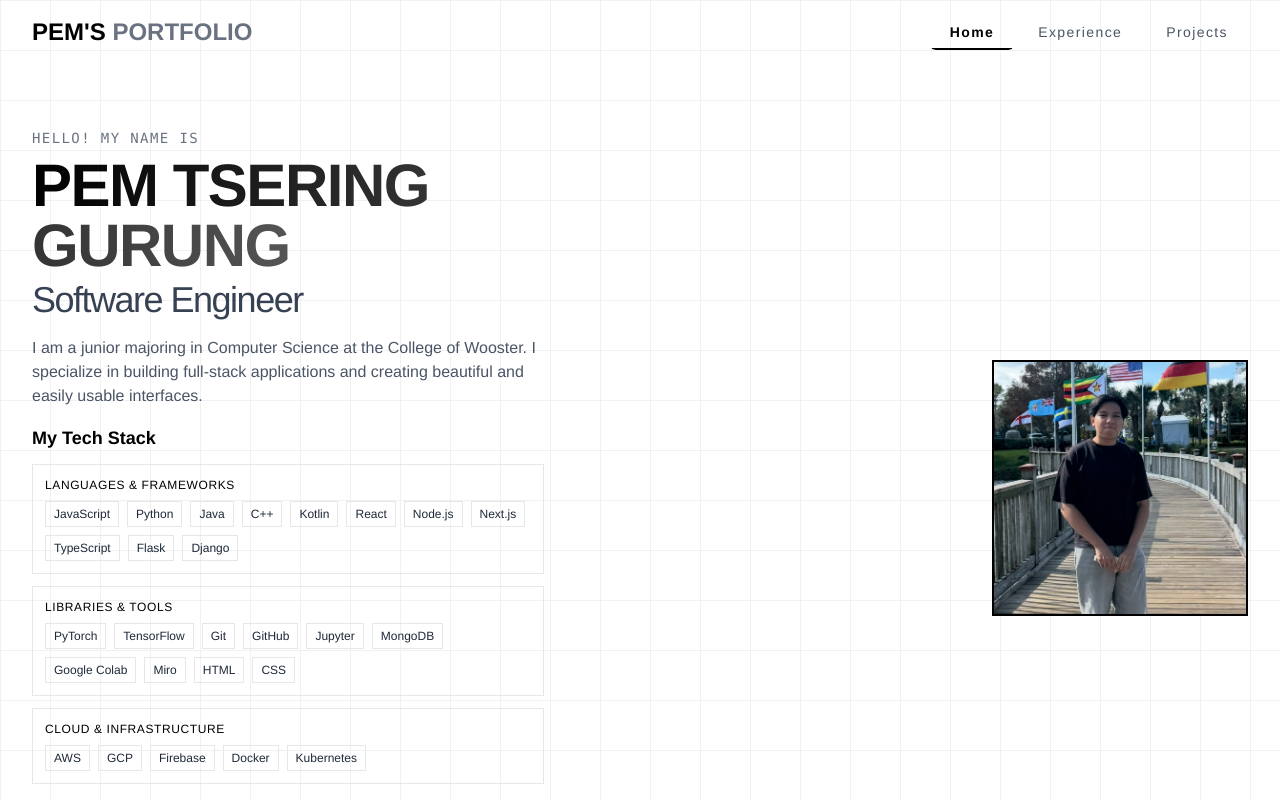
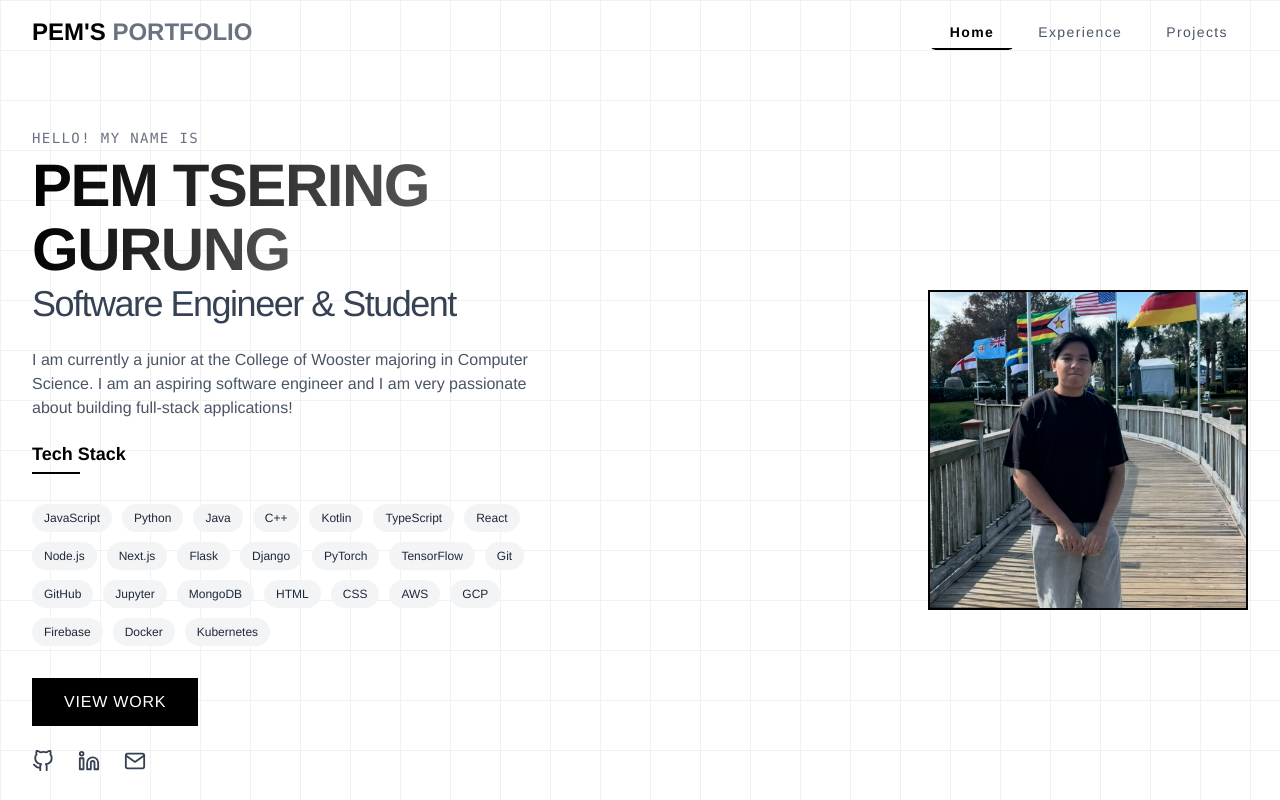
Before and after one commit to pemtseringgurung/pem-personal-website, a React (Vite) app: page / in a window 1280 px wide. Shown: the top 800 px of the page. Built offline with nearby package versions, Linux system fonts and the light colour scheme.

Commit message:
Made some UI changes to the landing page

```diff
--- a/src/components/Hero.jsx
+++ b/src/components/Hero.jsx
@@ -32,9 +32,10 @@ const Hero = () => {
               </h2>
 
               <h1 className="text-4xl sm:text-5xl md:text-6xl font-bold tracking-tight">
-                <span className="block mb-1"> <span className="text-gradient">PEM TSERING GURUNG</span></span>
+                <span className="block mb-1"><span className="text-gradient">PEM TSERING</span></span>
+                <span className="block mb-1"><span className="text-gradient">GURUNG</span></span>
                 <span className="block text-3xl sm:text-4xl font-light text-gray-700 dark:text-gray-300">
-                  Software Engineer
+                  Software Engineer & Student
                 </span>
               </h1>
 
@@ -42,53 +43,30 @@ const Hero = () => {
                 initial={{ opacity: 0 }}
                 animate={{ opacity: 1 }}
                 transition={{ duration: 0.5, delay: 0.6 }}
-                className="mt-4 text-base text-gray-600 dark:text-gray-400 max-w-lg"
+                className="mt-6 text-base text-gray-600 dark:text-gray-400 max-w-lg"
               >
-                <p className="mb-4">
-                  I am a junior majoring in Computer Science at the College of Wooster.
-                  I specialize in building full-stack applications and creating beautiful and easily usable interfaces.
+                <p className="mb-5">
+                  I am currently a junior at the College of Wooster majoring in Computer Science. I am an aspiring software engineer and I am very passionate about building full-stack applications!
                 </p>
 
-                <h3 className="text-lg font-bold mb-3 text-black dark:text-white">My Tech Stack</h3>
+                <div className="mb-6">
+                  <h3 className="text-lg font-semibold mb-4 text-black dark:text-white inline-block relative">
+                    Tech Stack
+                    <span className="absolute w-12 h-0.5 bg-black dark:bg-white bottom-[-6px] left-0"></span>
+                  </h3>
 
-                <div className="space-y-3">
-                  <div className="p-3 border border-gray-200 dark:border-gray-800 hover:border-black dark:hover:border-white transition-colors">
-                    <h4 className="text-black dark:text-white font-medium mb-2 uppercase tracking-wider text-xs">Languages & Frameworks</h4>
-                    <div className="flex flex-wrap gap-2">
-                      {['JavaScript', 'Python', 'Java', 'C++', 'Kotlin', 'React', 'Node.js', 'Next.js', 'TypeScript', 'Flask', 'Django'].map((tech, i) => (
-                        <span key={i} className="px-2 py-1 border border-gray-200 dark:border-gray-700 text-xs text-gray-800 dark:text-gray-200 hover:border-black dark:hover:border-white transition-colors">
-                          {tech}
-                        </span>
-                      ))}
-                    </div>
-                  </div>
-
-                  <div className="p-3 border border-gray-200 dark:border-gray-800 hover:border-black dark:hover:border-white transition-colors">
-                    <h4 className="text-black dark:text-white font-medium mb-2 uppercase tracking-wider text-xs">Libraries & Tools</h4>
-                    <div className="flex flex-wrap gap-2">
-                      {['PyTorch', 'TensorFlow', 'Git', 'GitHub', 'Jupyter', 'MongoDB', 'Google Colab', 'Miro', 'HTML', 'CSS'].map((tech, i) => (
-                        <span key={i} className="px-2 py-1 border border-gray-200 dark:border-gray-700 text-xs text-gray-800 dark:text-gray-200 hover:border-black dark:hover:border-white transition-colors">
-                          {tech}
-                        </span>
-                      ))}
-                    </div>
-                  </div>
-
-                  <div className="p-3 border border-gray-200 dark:border-gray-800 hover:border-black dark:hover:border-white transition-colors">
-                    <h4 className="text-black dark:text-white font-medium mb-2 uppercase tracking-wider text-xs">Cloud & Infrastructure</h4>
-                    <div className="flex flex-wrap gap-2">
-                      {['AWS', 'GCP', 'Firebase', 'Docker', 'Kubernetes'].map((tech, i) => (
-                        <span key={i} className="px-2 py-1 border border-gray-200 dark:border-gray-700 text-xs text-gray-800 dark:text-gray-200 hover:border-black dark:hover:border-white transition-colors">
-                          {tech}
-                        </span>
-                      ))}
-                    </div>
+                  <div className="mt-5 flex flex-wrap gap-2.5">
+                    {['JavaScript', 'Python', 'Java', 'C++', 'Kotlin', 'TypeScript', 'React', 'Node.js', 'Next.js', 'Flask', 'Django', 'PyTorch', 'TensorFlow', 'Git', 'GitHub', 'Jupyter', 'MongoDB', 'HTML', 'CSS', 'AWS', 'GCP', 'Firebase', 'Docker', 'Kubernetes'].map((tech, i) => (
+                      <span key={i} className="px-3 py-1.5 text-xs rounded-full bg-gray-100 dark:bg-gray-800 text-gray-800 dark:text-gray-200 hover:shadow-md transition-shadow duration-200 inline-block">
+                        {tech}
+                      </span>
+                    ))}
                   </div>
                 </div>
               </motion.div>
 
-              {/* Combined action buttons and social icons row */}
-              <div className="mt-6 flex flex-col sm:flex-row sm:items-center gap-4">
+              {/* Action button and social icons in separate rows */}
+              <div className="mt-8 flex flex-col gap-6">
                 <motion.div
                   initial={{ opacity: 0, y: 20 }}
                   animate={{ opacity: 1, y: 0 }}
@@ -96,7 +74,7 @@ const Hero = () => {
                 >
                   <a
                     href="#projects"
-                    className="px-6 py-2 rounded-none bg-black text-white dark:bg-white dark:text-black font-medium tracking-wider hover-lift inline-block"
+                    className="px-8 py-3 rounded-none bg-black text-white dark:bg-white dark:text-black font-medium tracking-wider hover-lift inline-block"
                   >
                     VIEW WORK
                   </a>
@@ -106,7 +84,7 @@ const Hero = () => {
                   initial={{ opacity: 0 }}
                   animate={{ opacity: 1 }}
                   transition={{ delay: 1.2, duration: 0.5 }}
-                  className="flex space-x-5"
+                  className="flex space-x-6"
                 >
                   <motion.a
                     href="https://github.com/pemtseringgurung"
@@ -115,7 +93,7 @@ const Hero = () => {
                     whileHover={{ scale: 1.2, rotate: 5 }}
                     className="text-gray-700 dark:text-gray-300 hover:text-black dark:hover:text-white"
                   >
-                    <FiGithub size={20} />
+                    <FiGithub size={22} />
                   </motion.a>
                   <motion.a
                     href="https://www.linkedin.com/in/pemgurung/"
@@ -124,7 +102,7 @@ const Hero = () => {
                     whileHover={{ scale: 1.2, rotate: 5 }}
                     className="text-gray-700 dark:text-gray-300 hover:text-black dark:hover:text-white"
                   >
-                    <FiLinkedin size={20} />
+                    <FiLinkedin size={22} />
                   </motion.a>
                   <motion.a
                     href="mailto:pemgurung541@gmail.com"
@@ -133,7 +111,7 @@ const Hero = () => {
                     whileHover={{ scale: 1.2, rotate: 5 }}
                     className="text-gray-700 dark:text-gray-300 hover:text-black dark:hover:text-white"
                   >
-                    <FiMail size={20} />
+                    <FiMail size={22} />
                   </motion.a>
                 </motion.div>
               </div>
@@ -147,7 +125,7 @@ const Hero = () => {
             className="md:w-1/2 flex justify-center md:justify-end"
           >
             <div className="relative">
-              <div className="w-56 h-56 sm:w-64 sm:h-64 relative">
+              <div className="w-56 h-56 sm:w-64 sm:h-64 md:w-80 md:h-80 relative">
                 <div className="absolute inset-0 border-2 border-black dark:border-white">
                   <div className="w-full h-full bg-gray-100 dark:bg-gray-900 overflow-hidden">
                     <img
```
